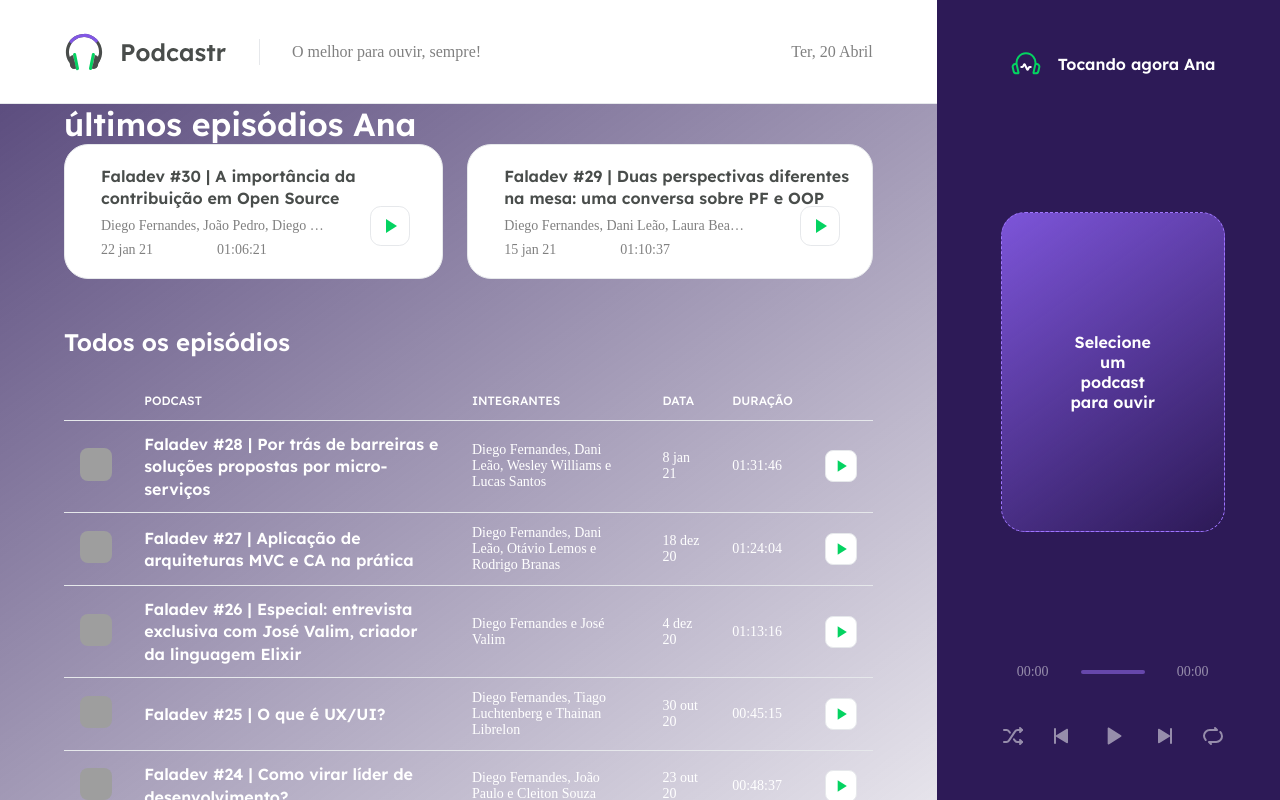
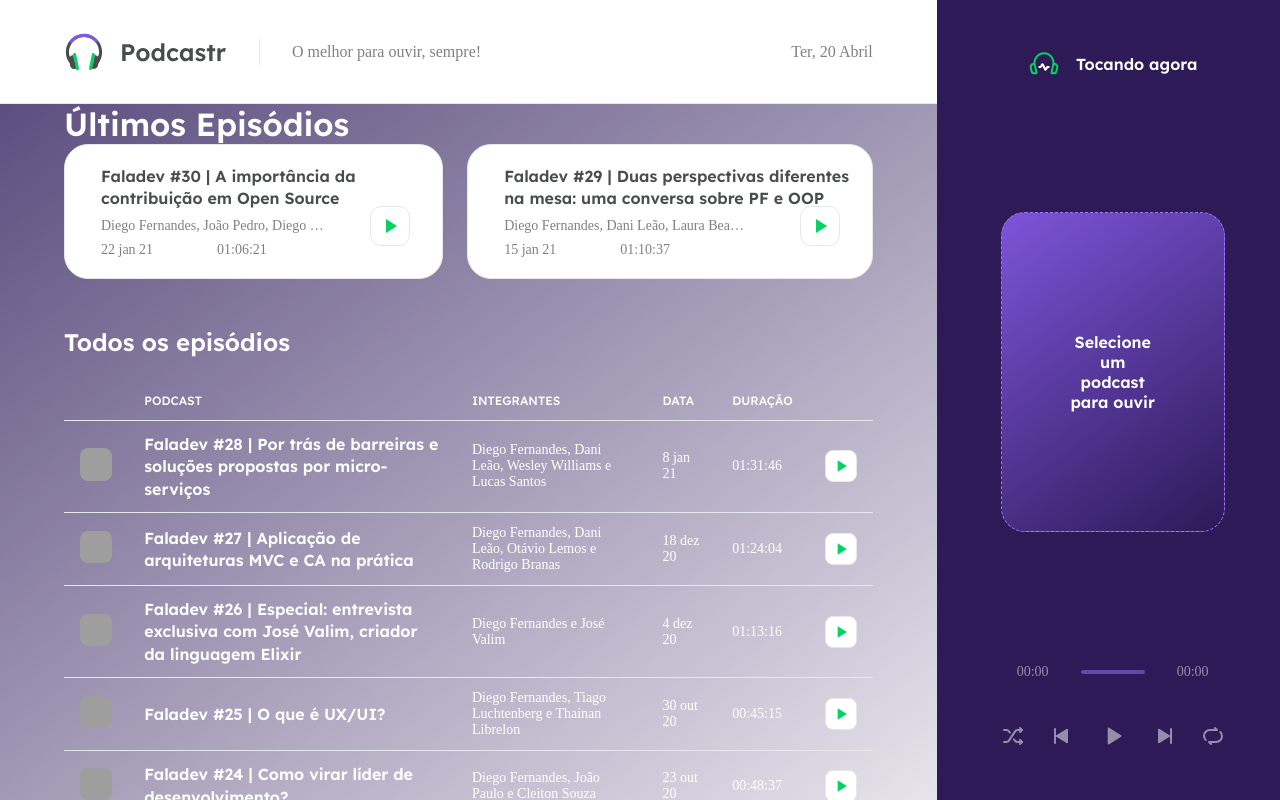
Before and after one commit to kelyAna/podcastr, a Next.js app: page / in a window 1280 px wide. Built offline with nearby package versions, Linux system fonts and the light colour scheme; data requests are answered from the project's data file; grey boxes are pictures that could not be loaded.

Commit message:
Add Player Context finished

```diff
--- a/src/components/Player/index.tsx
+++ b/src/components/Player/index.tsx
@@ -3,13 +3,15 @@ import { PlayerContext } from '../../contexts/PlayerContext'
 import styles from '../Player/styles.module.scss'
 
 export function Player() {
-  const player = useContext(PlayerContext)
+  const { episodeList, currentEpisodeIndex} = useContext(PlayerContext)
+
+  const episode = episodeList[currentEpisodeIndex]
 
   return (
     <div className={styles.playerContainer}>
       <header>
         <img src="/playing.svg" alt="Tocando agora" />
-        <strong>Tocando agora {player}</strong>
+        <strong>Tocando agora {episode?.title} </strong>
       </header>
 
       <div className={styles.emptyPlayer}>
--- a/src/contexts/PlayerContext.ts
+++ b/src/contexts/PlayerContext.ts
@@ -9,8 +9,9 @@ type Episode = {
 }
 
 type PlayerContextData = {
-  episodeList: Episode[]
-  currentEpisodeIndex: number
+  episodeList: Episode[];
+  currentEpisodeIndex: number;
+  play: (episode: Episode) => void
 }
 
 export const PlayerContext = createContext({} as PlayerContextData)
--- a/src/pages/_app.tsx
+++ b/src/pages/_app.tsx
@@ -1,3 +1,4 @@
+import { useState } from 'react'
 import { Header } from '../components/Header/index'
 import { Player } from '../components/Player'
 import { PlayerContext } from '../contexts/PlayerContext'
@@ -6,8 +7,16 @@ import styles from '../styles/app.module.scss'
 import '../styles/global.scss'
 
 function MyApp({ Component, pageProps }) {
+  const [episodeList, setEpisodeList] = useState([])
+  const [currentEpisodeIndex, setCurrentEpisodeIndex] = useState(0)
+
+  function play(episode){
+    setEpisodeList([episode])
+    setCurrentEpisodeIndex(0)
+  }
+
   return (
-    <PlayerContext.Provider value={'Ana'}>
+    <PlayerContext.Provider value={{ episodeList, currentEpisodeIndex, play}}>
       <div className={styles.appWrapper}>
         <main>
           <Header />
--- a/src/pages/index.tsx
+++ b/src/pages/index.tsx
@@ -28,12 +28,12 @@ type HomeProps = {
 }
 
 export default function Home({ latestEpisodes, allEpisodes }: HomeProps) {
-  const player = useContext(PlayerContext)
+  const { play } = useContext(PlayerContext)
 
   return (
     <div className={styles.homePage}>
       <section className={styles.latestEpisodes}>
-        <h1>últimos episódios {player}</h1>
+        <h1>Últimos Episódios</h1>
 
         <ul>
           {latestEpisodes.map(episode => {
@@ -56,7 +56,7 @@ export default function Home({ latestEpisodes, allEpisodes }: HomeProps) {
                   <span>{episode.durationAsString}</span>
                 </div>
 
-                <button type='button' >
+                <button type='button' onClick={() => play(episode)}>
                   <img src="/play-green.svg" alt="Tocar episódio" />
                 </button>
               </li>
```
